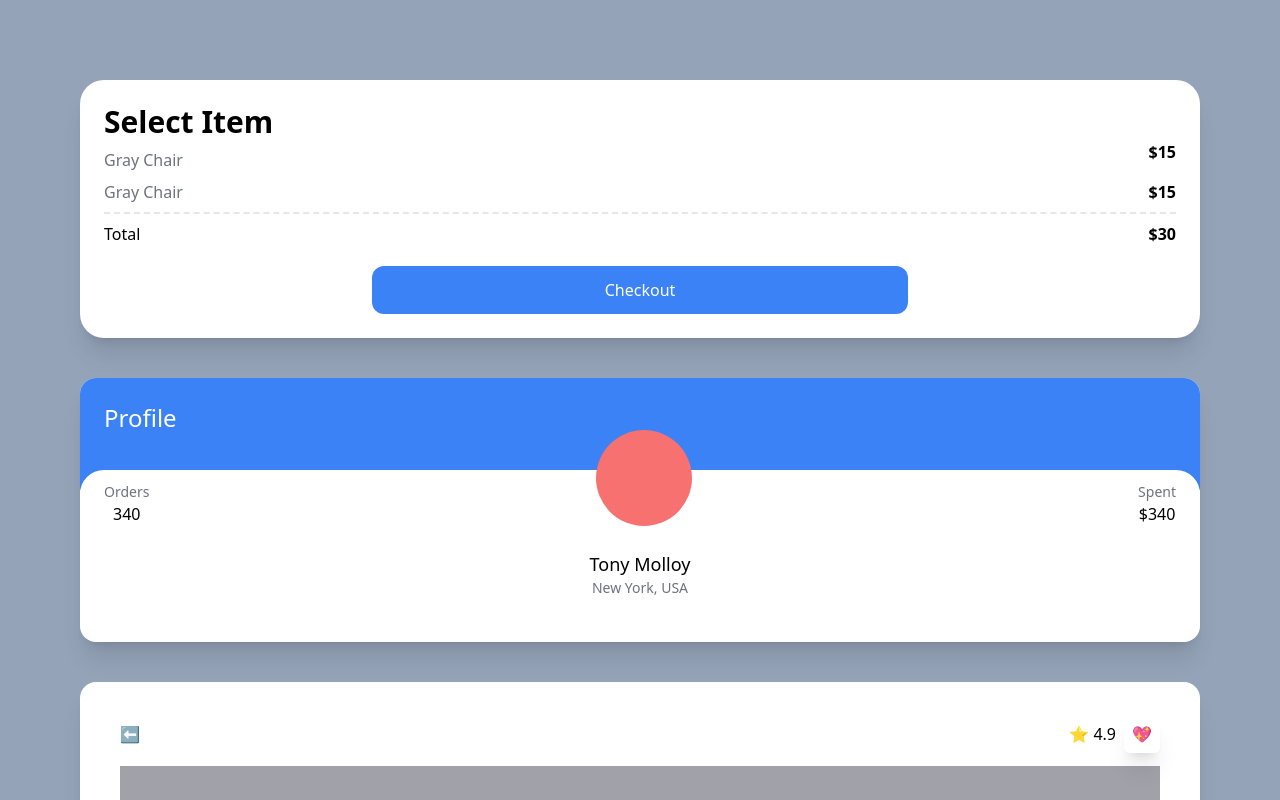
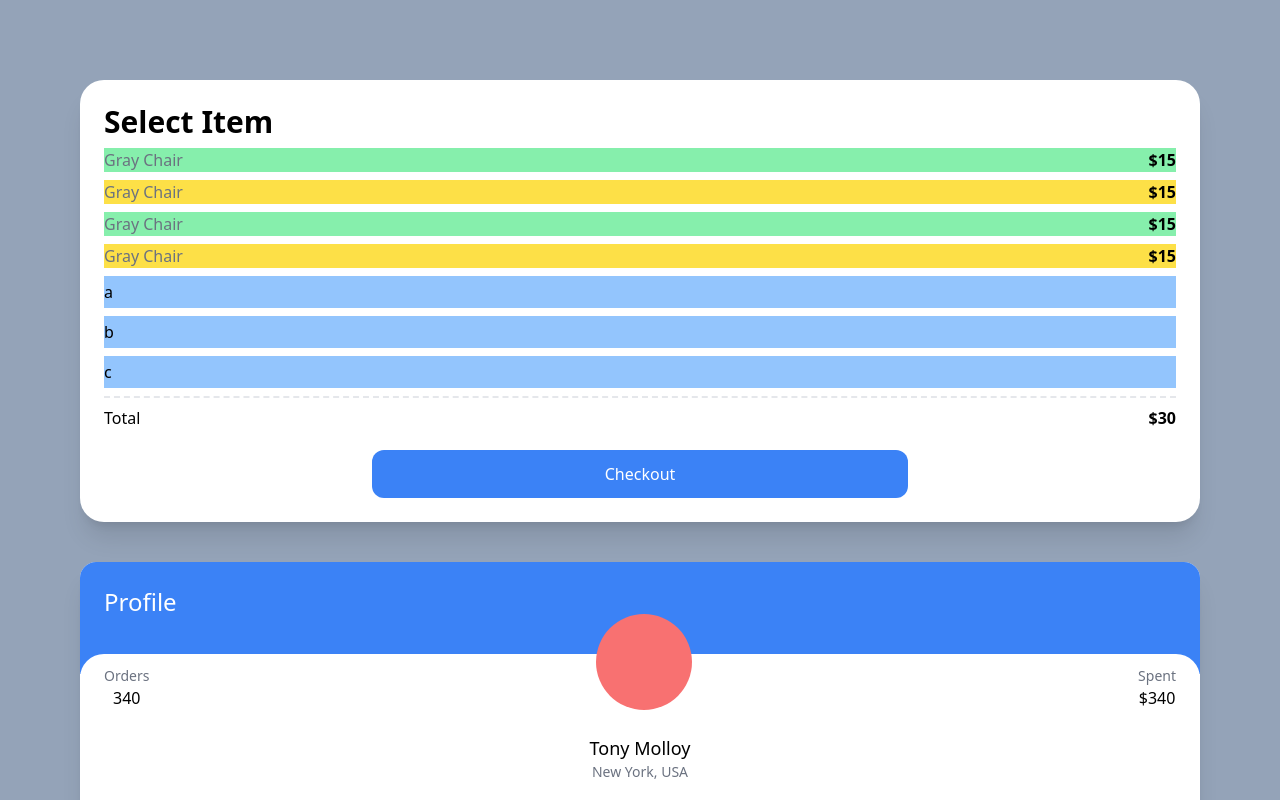
Before and after one commit to qpthedev/carrot-market, a Next.js app: page / in a window 1280 px wide. Shown: the top 800 px of the page. Built offline with nearby package versions, Linux system fonts and the light colour scheme.

Commit message:
Modifiers for Lists

```diff
--- a/pages/index.tsx
+++ b/pages/index.tsx
@@ -5,14 +5,25 @@
     <div className="bg-slate-400 py-20 px-20 grid gap-10 min-h-screen">
       <div className="bg-white p-6 rounded-3xl shadow-xl">
         <span className="font-semibold text-3xl">Select Item</span>
-        <div className="flex justify-between">
-          <span className="text-gray-500 my-2">Gray Chair</span>
-          <span className="font-semibold">$15</span>
-        </div>
-        <div className="flex justify-between">
-          <span className="text-gray-500 ">Gray Chair</span>
-          <span className="font-semibold">$15</span>
-        </div>
+        <ul>
+          {[1, 2, 3, 4].map((i) => (
+            <div
+              key={i}
+              className="flex justify-between my-2 odd:bg-green-300 even:bg-yellow-300 only:bg-red-300"
+            >
+              <span className="text-gray-500">Gray Chair</span>
+              <span className="font-semibold">$15</span>
+            </div>
+          ))}
+        </ul>
+        <ul>
+          {["a", "b", "c", ""].map((c, i) => (
+            <li key={i} className="my-2 bg-blue-300 py-1 empty:hidden">
+              {c}
+            </li>
+          ))}
+        </ul>
+
         <div className="flex justify-between mt-2 pt-2 border-t-2 border-dashed">
           <span>Total</span>
           <span className="font-semibold">$30</span>
```
